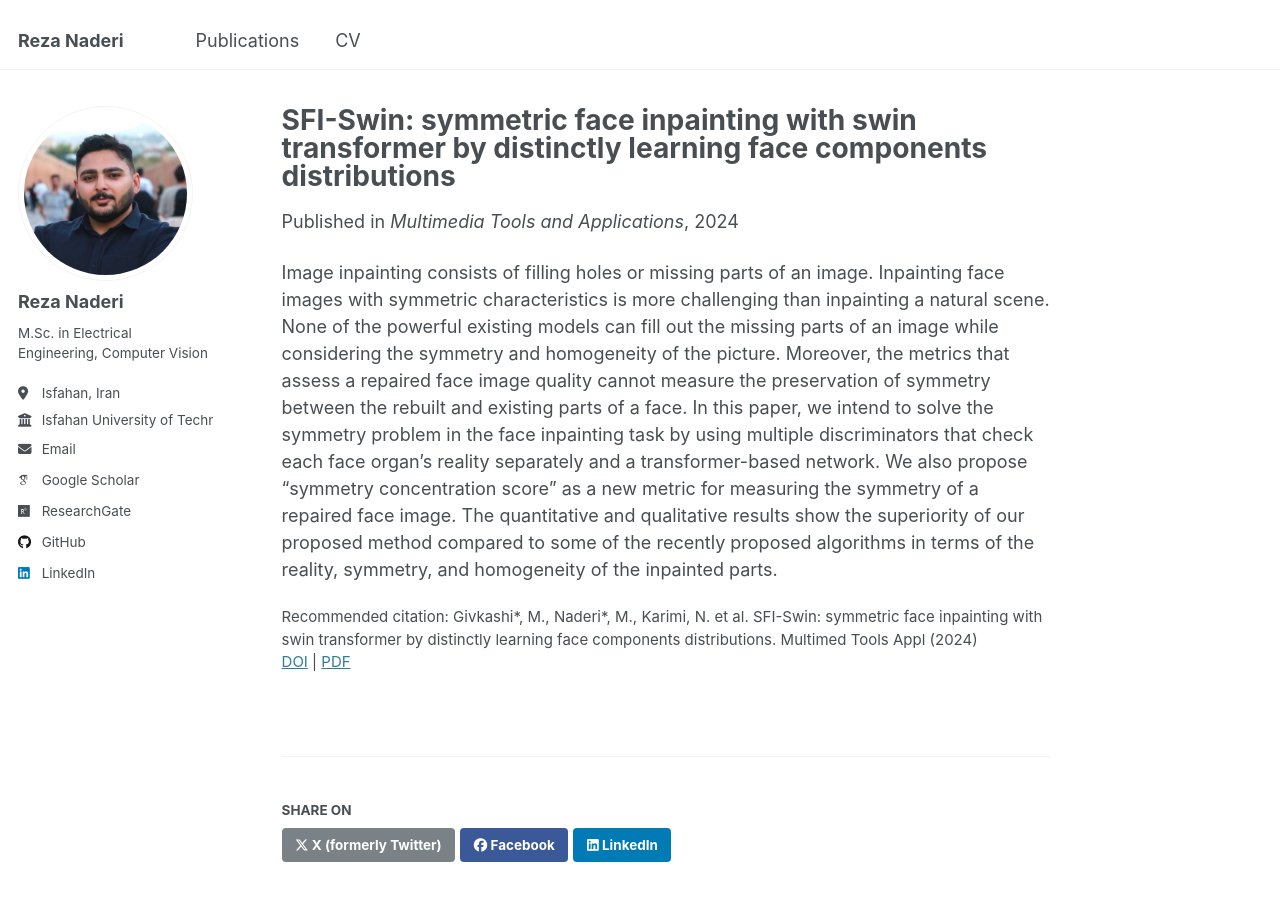
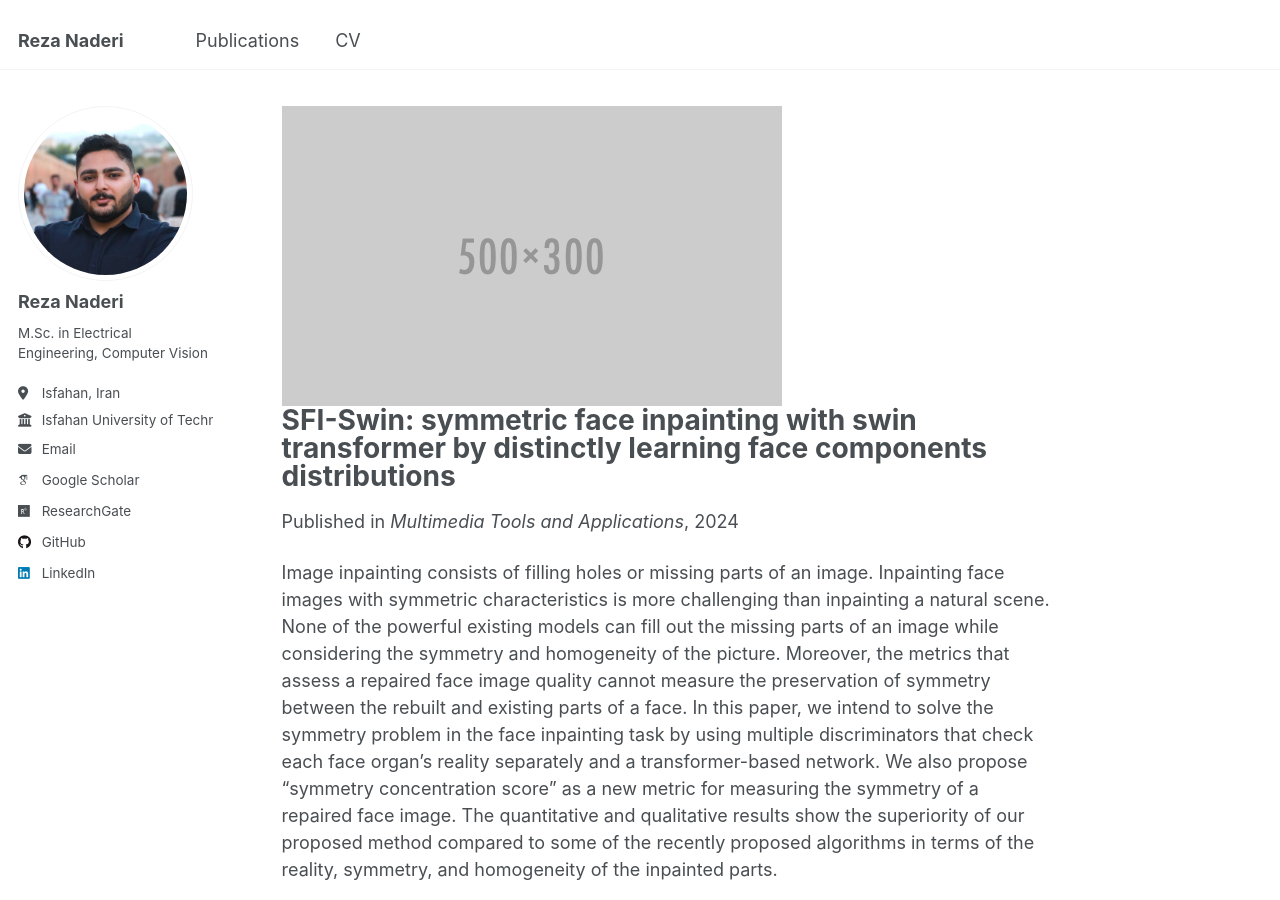
Before and after one commit to mohammadrezanaderi4/mohammadrezanaderi4.github.io, a Jekyll site: the page built from _publications/2024-07-04-SFI-Swin.md, in a window 1280 px wide and 900 px high. Built offline with Jekyll 4.4.1, drawn with Linux system fonts in a browser that asks for light colours; some web fonts are replaced.

Commit message:
Update 2024-07-04-SFI-Swin.md

```diff
--- a/_publications/2024-07-04-SFI-Swin.md
+++ b/_publications/2024-07-04-SFI-Swin.md
@@ -1,5 +1,5 @@
 ---
-title: "SFI-Swin: symmetric face inpainting with swin transformer by distinctly learning face components distributions"
+title: "<img src='/images/500x300.png'><br/>SFI-Swin: symmetric face inpainting with swin transformer by distinctly learning face components distributions"
 collection: publications
 category: manuscripts
 permalink: /publication/2009-10-01-paper-title-number-1
```
